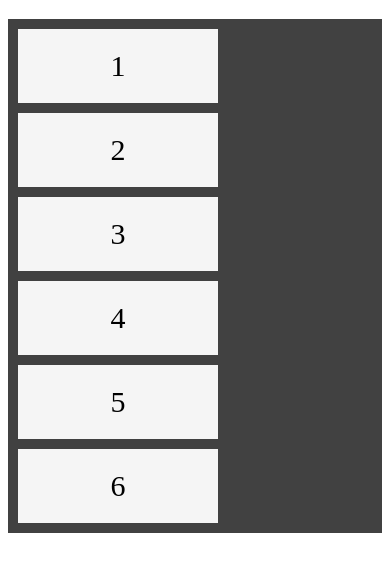
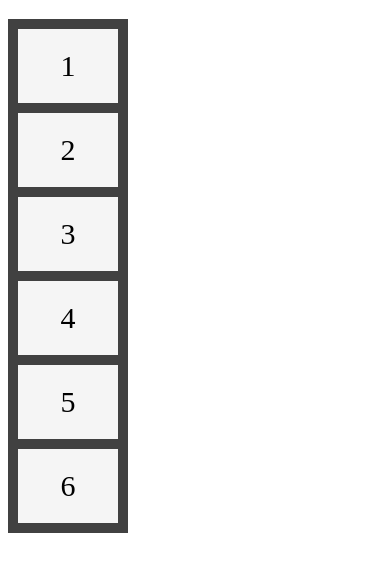
Before and after one commit to paragl21/Grid-Sass, a plain HTML site: page index.html in a window 390 px wide. Shown: the part 61-632 px from the top of the page. Drawn offline with Linux system fonts and the light colour scheme.

Commit message:
size adjustments

```diff
--- a/style.scss
+++ b/style.scss
@@ -2,11 +2,13 @@ $primary-bg:#414141;
 $secondary-bg:#f5f5f5;
 $p:10px;
 $gap:10px;
-$column:200px;
+$column:100px;
 
 
 
 .grid-container {
+    max-width: 350px;
+    max-height: 500px;
     display: grid;
     grid-template-columns: $column $column $column;
     gap: 10px;
@@ -23,6 +25,8 @@ $column:200px;
 
   @media only screen and (max-width: 500px) {
     .grid-container{
+        max-width: 100px;
+        max-height: 500px;
         grid-template-columns: $column;
     }
 
```
Also changed, not shown: style.css, 1 other file.
